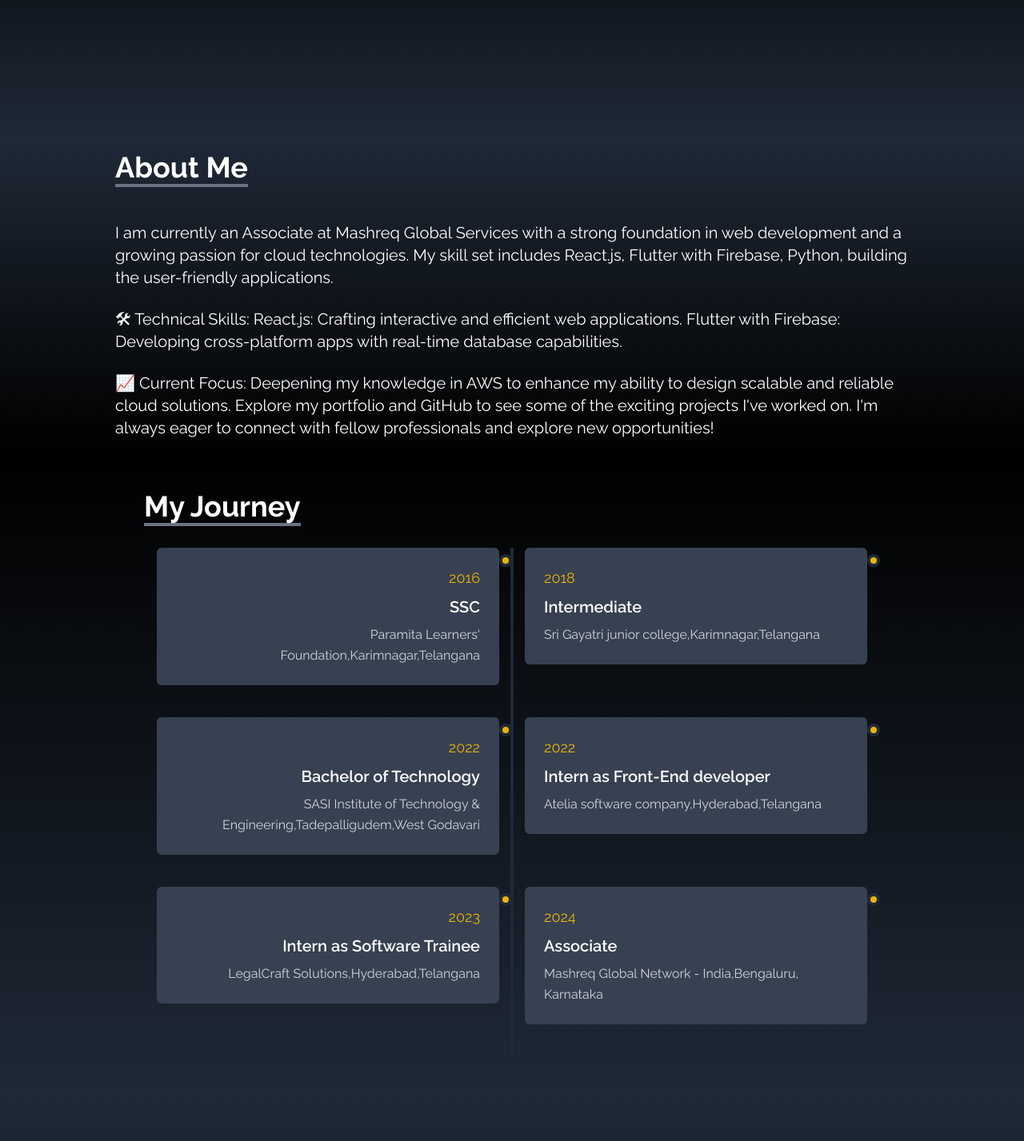
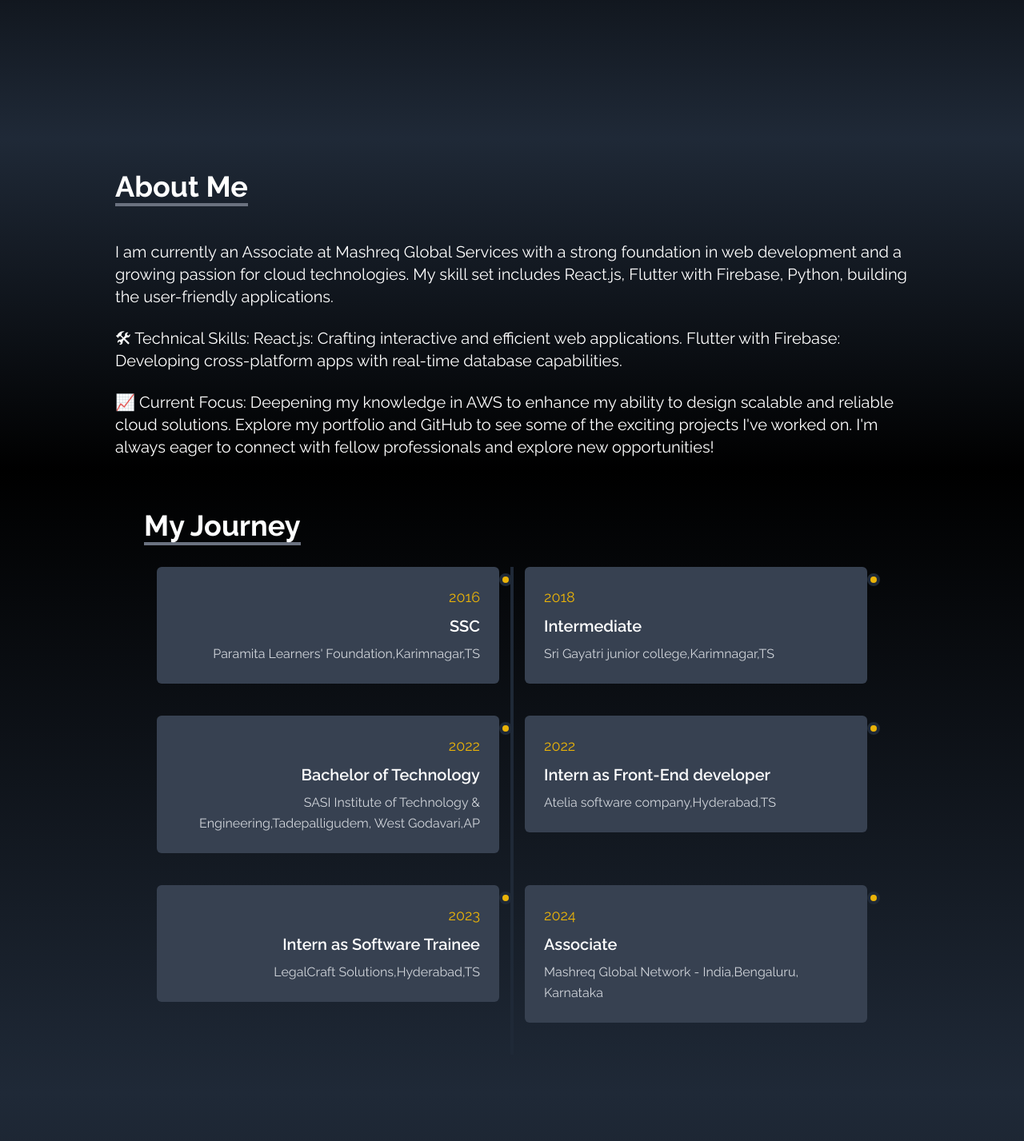
Before and after one commit to Jithendra-maremanda/Jithendra-Portfolio, a React (Create React App) app: page / in a window 1280 px wide. Shown: the part 627-2054 px from the top of the page at 80% size. Built offline with nearby package versions, Linux system fonts and the light colour scheme.

Commit message:
miner fix2

```diff
--- a/src/Components/About.jsx
+++ b/src/Components/About.jsx
@@ -4,9 +4,9 @@ const About = () => {
   return (
     <div
       name="about"
-      className="w-full h-90% bg-gradient-to-b from-gray-800 to-black text-white"
+      className="w-full h-98% bg-gradient-to-b from-gray-800 to-black text-white"
     >
-      <div className="max-w-screen-lg p-4 mx-auto flex flex-col justify-center w-full h-full">
+      <div className="max-w-screen-lg p-4 mx-auto flex flex-col justify-center w-full h-full pt-10">
         <div className="pb-2">
           <p className="text-4xl font-bold inline border-b-4 border-gray-500">
             About Me
--- a/src/Components/Projects.jsx
+++ b/src/Components/Projects.jsx
@@ -66,7 +66,7 @@ const Projects = () => {
           <div id="default-WebDev-tab-content bg-gradient-to-r from-[#C33764] to-[#1D2671]">
             <TabContent id="WebDev-Projects" activeTab={activeTab}>
               <div className="grid grid-cols-2 md:grid-cols-3 gap-4 ">
-                <Card image={VRStore} title="VRStore" link1="" link2="https://github.com/Jithendra-maremanda/VR-Store" />
+                <Card image={VRStore} title="VRStore" link1="https://jithendra5651.ccbp.tech/" link2="https://github.com/Jithendra-maremanda/VR-Store" />
                 <Card image={BookHub} title="BookHub" link1="https://jithendra2000.ccbp.tech/login" link2="https://github.com/Jithendra-maremanda/Book-Hub" />
                 <Card image={FoodMunch} title="FoodMunch" link1="https://jithend3641321.ccbp.tech/" link2="https://github.com/Jithendra-maremanda/Food-Munch" />
                 <Card image={GuessNumber} title="GuessNumber" link1="https://jithendra46431.ccbp.tech/" link2="https://github.com/Jithendra-maremanda/Guess-number" />
--- a/src/Components/Timeline.jsx
+++ b/src/Components/Timeline.jsx
@@ -1,11 +1,11 @@
 import React from 'react';
 
 const timelineData = [
-  { year: "2016", title: "SSC", description: "Paramita Learners' Foundation,Karimnagar,Telangana" },
-  { year: "2018", title: "Intermediate", description: "Sri Gayatri junior college,Karimnagar,Telangana" },
-  { year: "2022", title: "Bachelor of Technology", description: "SASI Institute of Technology & Engineering,Tadepalligudem,West Godavari" },
-  { year: "2022", title: "Intern as Front-End developer", description: "Atelia software company,Hyderabad,Telangana" },
-  { year: "2023", title: "Intern as Software Trainee ", description: "LegalCraft Solutions,Hyderabad,Telangana" },
+  { year: "2016", title: "SSC", description: "Paramita Learners' Foundation,Karimnagar,TS" },
+  { year: "2018", title: "Intermediate", description: "Sri Gayatri junior college,Karimnagar,TS" },
+  { year: "2022", title: "Bachelor of Technology", description: "SASI Institute of Technology & Engineering,Tadepalligudem, West Godavari,AP" },
+  { year: "2022", title: "Intern as Front-End developer", description: "Atelia software company,Hyderabad,TS" },
+  { year: "2023", title: "Intern as Software Trainee ", description: "LegalCraft Solutions,Hyderabad,TS" },
   { year: "2024", title: "Associate", description: "Mashreq Global Network - India,Bengaluru, Karnataka" },
 ];
 
```
